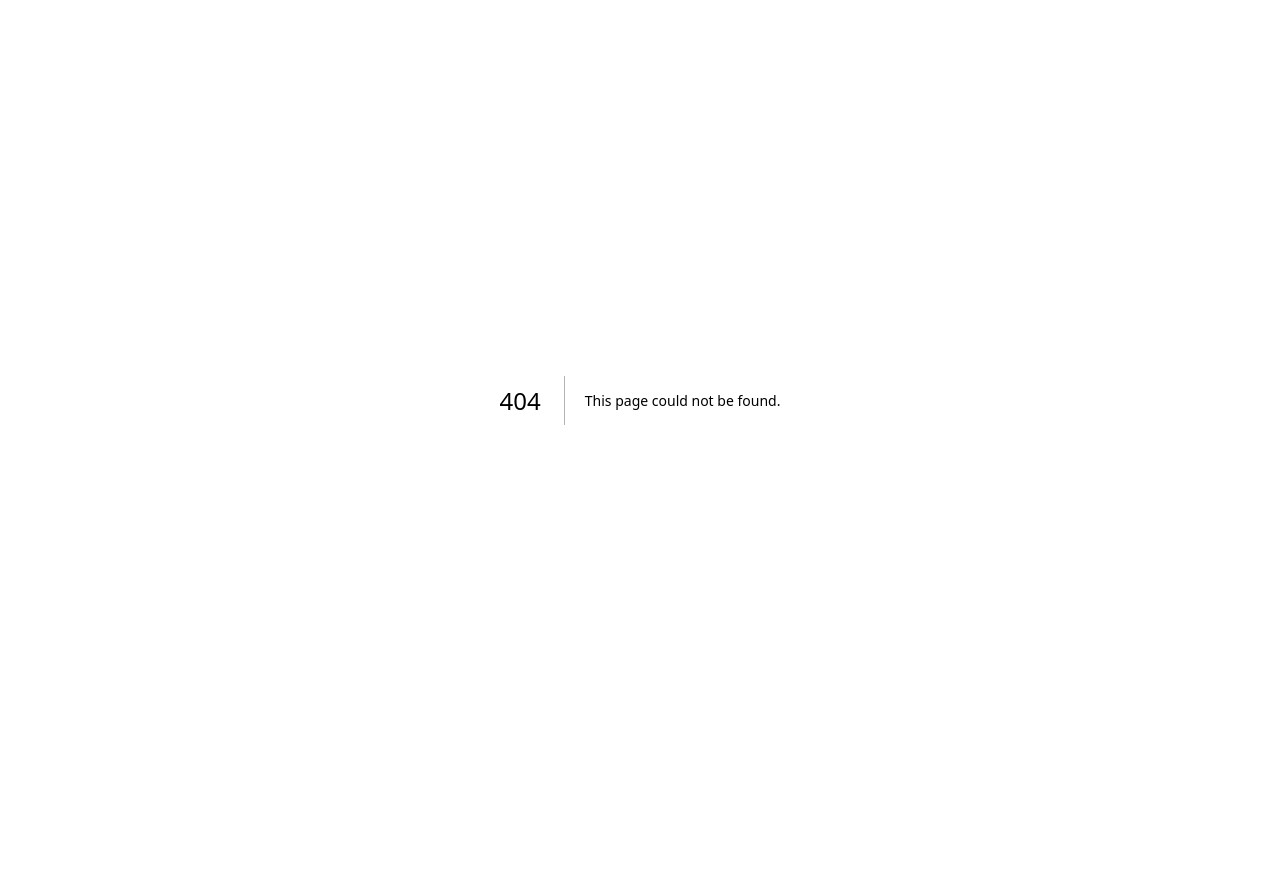
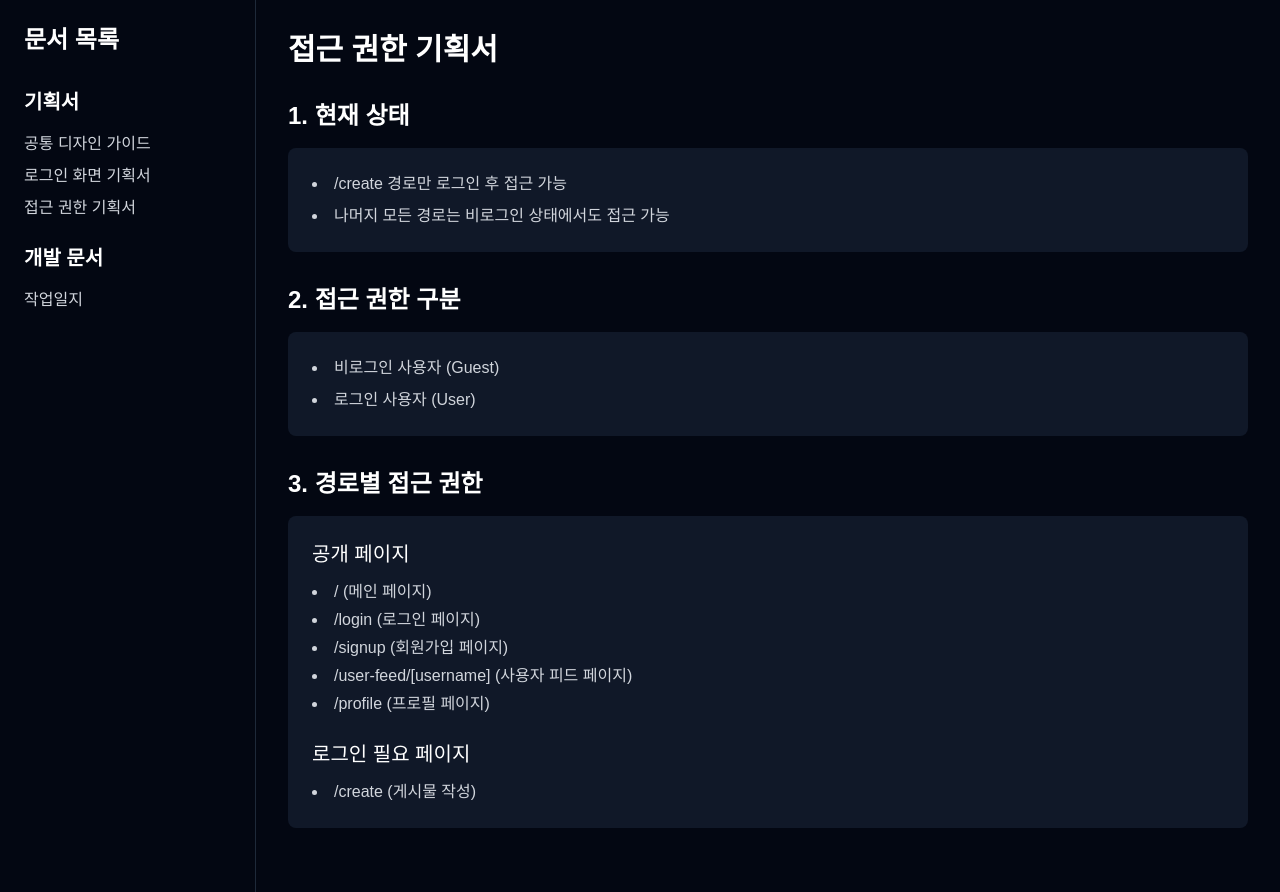
Before and after one commit to zzang535/poestagram, a Next.js app: page /docs/access-control in a window 1280 px wide. Before the commit this address had no page. Before the commit the page ends 800 px from the top, so only its background shows below. Built offline with nearby package versions, Linux system fonts and the light colour scheme.

Commit message:
feat: docs 레이아웃 및 접근권한 설계 기획 작성

```diff
--- /dev/null
+++ b/src/app/docs/access-control/page.tsx
@@ -0,0 +1,53 @@
+"use client";
+
+export default function AccessControlPage() {
+  return (
+    <div className="p-8">
+      <h1 className="text-3xl font-bold mb-8">접근 권한 기획서</h1>
+
+      <section className="mb-8">
+        <h2 className="text-2xl font-semibold mb-4">1. 현재 상태</h2>
+        <div className="bg-gray-900 p-6 rounded-lg">
+          <ul className="list-disc list-inside space-y-2 text-gray-300">
+            <li>/create 경로만 로그인 후 접근 가능</li>
+            <li>나머지 모든 경로는 비로그인 상태에서도 접근 가능</li>
+          </ul>
+        </div>
+      </section>
+
+      <section className="mb-8">
+        <h2 className="text-2xl font-semibold mb-4">2. 접근 권한 구분</h2>
+        <div className="bg-gray-900 p-6 rounded-lg">
+          <ul className="list-disc list-inside space-y-2 text-gray-300">
+            <li>비로그인 사용자 (Guest)</li>
+            <li>로그인 사용자 (User)</li>
+          </ul>
+        </div>
+      </section>
+
+      <section className="mb-8">
+        <h2 className="text-2xl font-semibold mb-4">3. 경로별 접근 권한</h2>
+        <div className="bg-gray-900 p-6 rounded-lg">
+          <div className="space-y-6">
+            <div>
+              <h3 className="text-xl font-medium mb-3">공개 페이지</h3>
+              <ul className="list-disc list-inside space-y-1 text-gray-300">
+                <li>/ (메인 페이지)</li>
+                <li>/login (로그인 페이지)</li>
+                <li>/signup (회원가입 페이지)</li>
+                <li>/user-feed/[username] (사용자 피드 페이지)</li>
+                <li>/profile (프로필 페이지)</li>
+              </ul>
+            </div>
+            <div>
+              <h3 className="text-xl font-medium mb-3">로그인 필요 페이지</h3>
+              <ul className="list-disc list-inside space-y-1 text-gray-300">
+                <li>/create (게시물 작성)</li>
+              </ul>
+            </div>
+          </div>
+        </div>
+      </section>
+    </div>
+  );
+}
--- a/src/app/docs/layout.tsx
+++ b/src/app/docs/layout.tsx
@@ -31,6 +31,12 @@ export default function DocsLayout({
                 >
                   로그인 화면 기획서
                 </Link>
+                <Link
+                  href="/docs/access-control"
+                  className="block text-gray-300 hover:text-white transition-colors"
+                >
+                  접근 권한 기획서
+                </Link>
               </div>
             </section>
 
--- a/src/app/docs/work-log/page.tsx
+++ b/src/app/docs/work-log/page.tsx
@@ -1,3 +1,5 @@
+"use client";
+
 export default function WorkLogPage() {
   const workLogs = [
     {
@@ -37,8 +39,9 @@ export default function WorkLogPage() {
   const totalHours = workLogs.reduce((sum, log) => sum + log.hours, 0);
 
   return (
-    <div className="p-4">
-      <h1 className="text-2xl font-bold mb-6">작업일지</h1>
+    <div className="p-8">
+      <h1 className="text-3xl font-bold mb-8">작업일지</h1>
+      <div className="bg-gray-900 p-6 rounded-lg">
         <div className="overflow-x-auto">
           <table className="min-w-full border-collapse">
             <thead>
@@ -75,5 +78,6 @@ export default function WorkLogPage() {
           </table>
         </div>
       </div>
+    </div>
   );
 }
```
Lines whose indentation alone changed are shown as unchanged.
